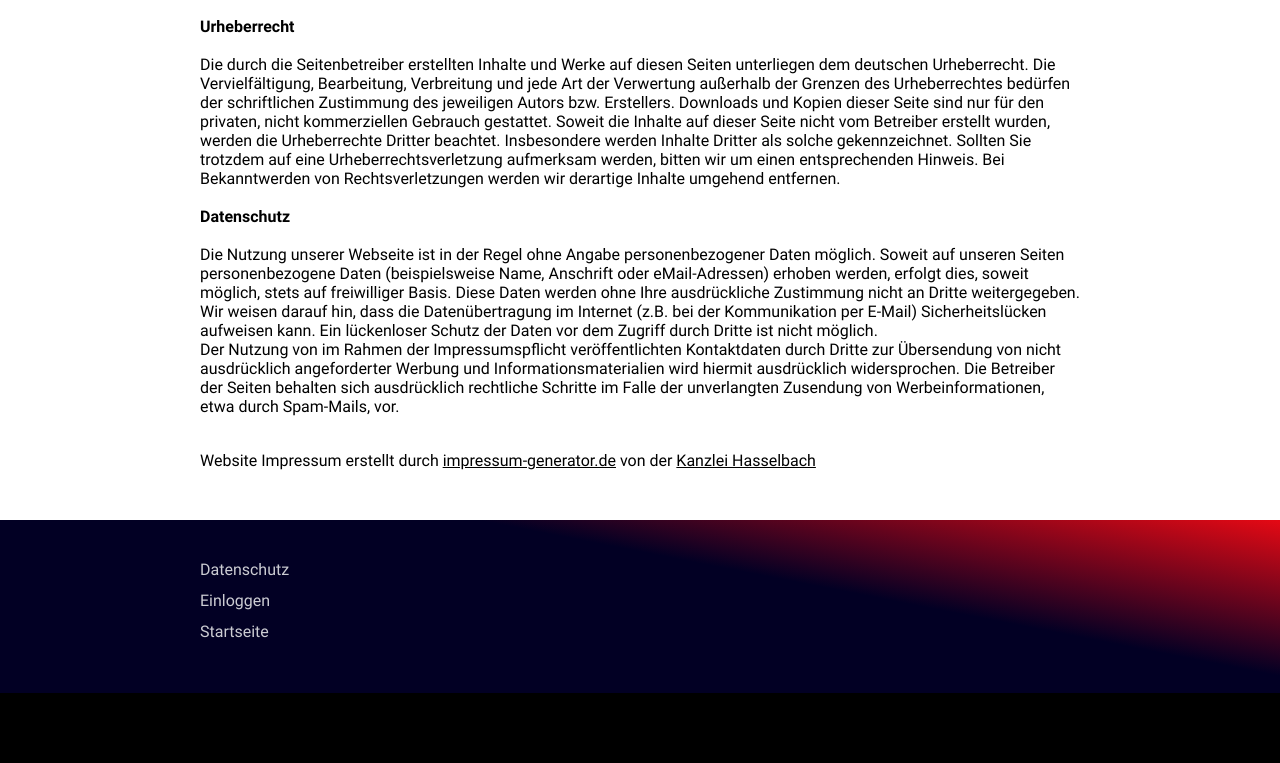
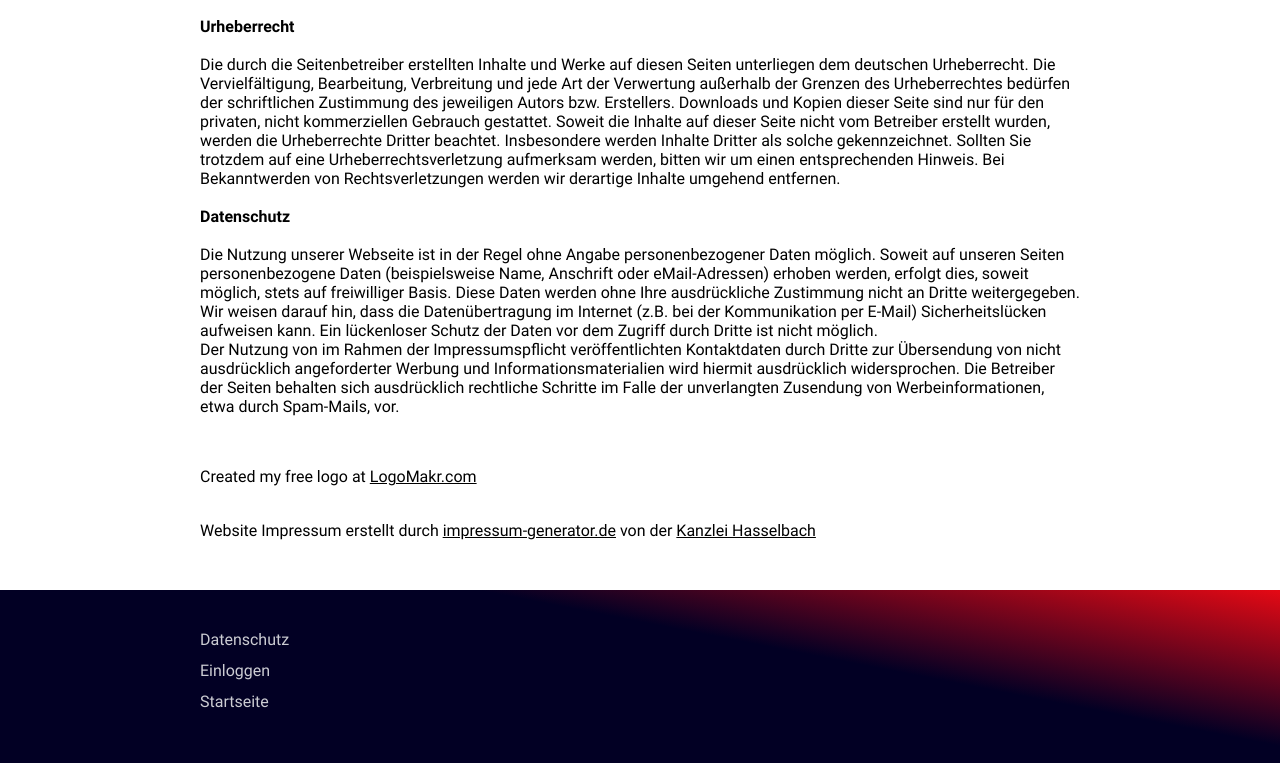
Before and after one commit to SarahZimmermann-Schmutzler/videoflix_frontend, an Angular app: page /legal in a window 1280 px wide. Shown: the part 724-1487 px from the top of the page. Before the commit the page ends 1417 px from the top, so only its background shows below. Built offline with nearby package versions, Linux system fonts and the light colour scheme.

Commit message:
logomakr in legal

```diff
--- a/src/app/legal-notice/legal-notice.component.html
+++ b/src/app/legal-notice/legal-notice.component.html
@@ -55,6 +55,7 @@
         widersprochen. Die Betreiber der Seiten behalten sich ausdrücklich rechtliche Schritte im Falle der
         unverlangten Zusendung von Werbeinformationen, etwa durch Spam-Mails, vor.<br>
     </p><br>
+    <p>Created my free logo at <a href="https://app.logomakr.com/">LogoMakr.com</a></p><br>
     Website Impressum erstellt durch <a href="https://www.impressum-generator.de">impressum-generator.de</a> von der
     <a href="https://www.kanzlei-hasselbach.de/" rel="nofollow">Kanzlei Hasselbach</a>
 </div>
```
